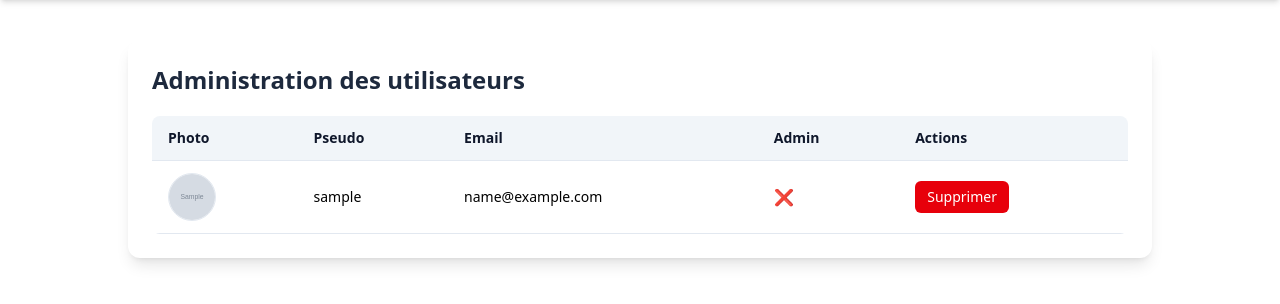
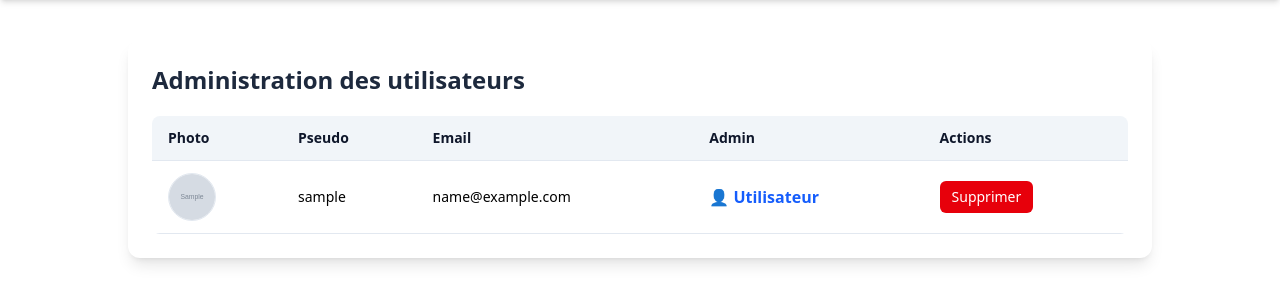
Before and after one commit to maxenceb91/Pokedex, a PHP site: page /pages/admin.php in a window 1280 px wide. Shown: the part 88-392 px from the top of the page. Run offline with PHP 8.4, Linux system fonts and the light colour scheme; tables that the repository leaves empty hold one stand-in row (values such as "Sample post"); grey boxes marked "Sample" are stand-in pictures.

Commit message:
feat: update admin user toggle button styling and labels for clarity

```diff
--- a/www/pages/admin.php
+++ b/www/pages/admin.php
@@ -55,9 +55,9 @@ if (isset($_POST['delete_user_id'])) {
                                     <form action="../utils/edit_profile.php" method="post" class="inline-block">
                                         <input type="hidden" name="edit_user_id" value="<?= htmlspecialchars($user->id ?? $user->user_id ?? '') ?>">
                                         <?php if (!empty($user->admin)): ?>
-                                            <button name="toggle-admin" title="Oui" aria-label="Oui" class="text-green-600">✅</button>
+                                            <button name="toggle-admin" title="Oui" aria-label="Oui" class="text-red-600 font-semibold">👑 Administrateur</button>
                                         <?php else: ?>
-                                            <button name="toggle-admin" aria-label="Non" class="text-red-600">❌</button>
+                                            <button name="toggle-admin" aria-label="Non" class="text-blue-600 font-semibold">👤 Utilisateur</button>
                                         <?php endif; ?>
                                     </form>
                                 </td>
```
